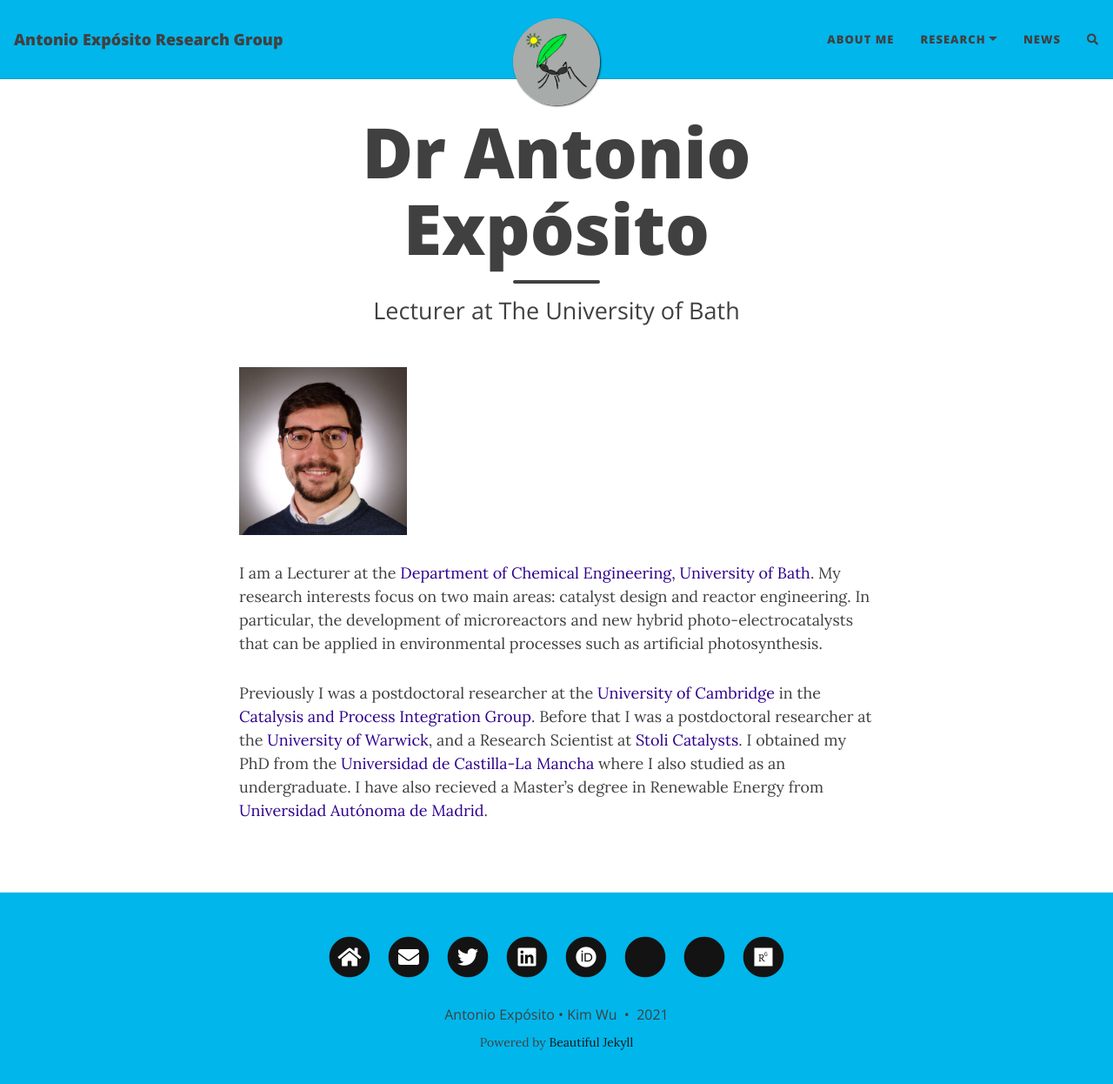
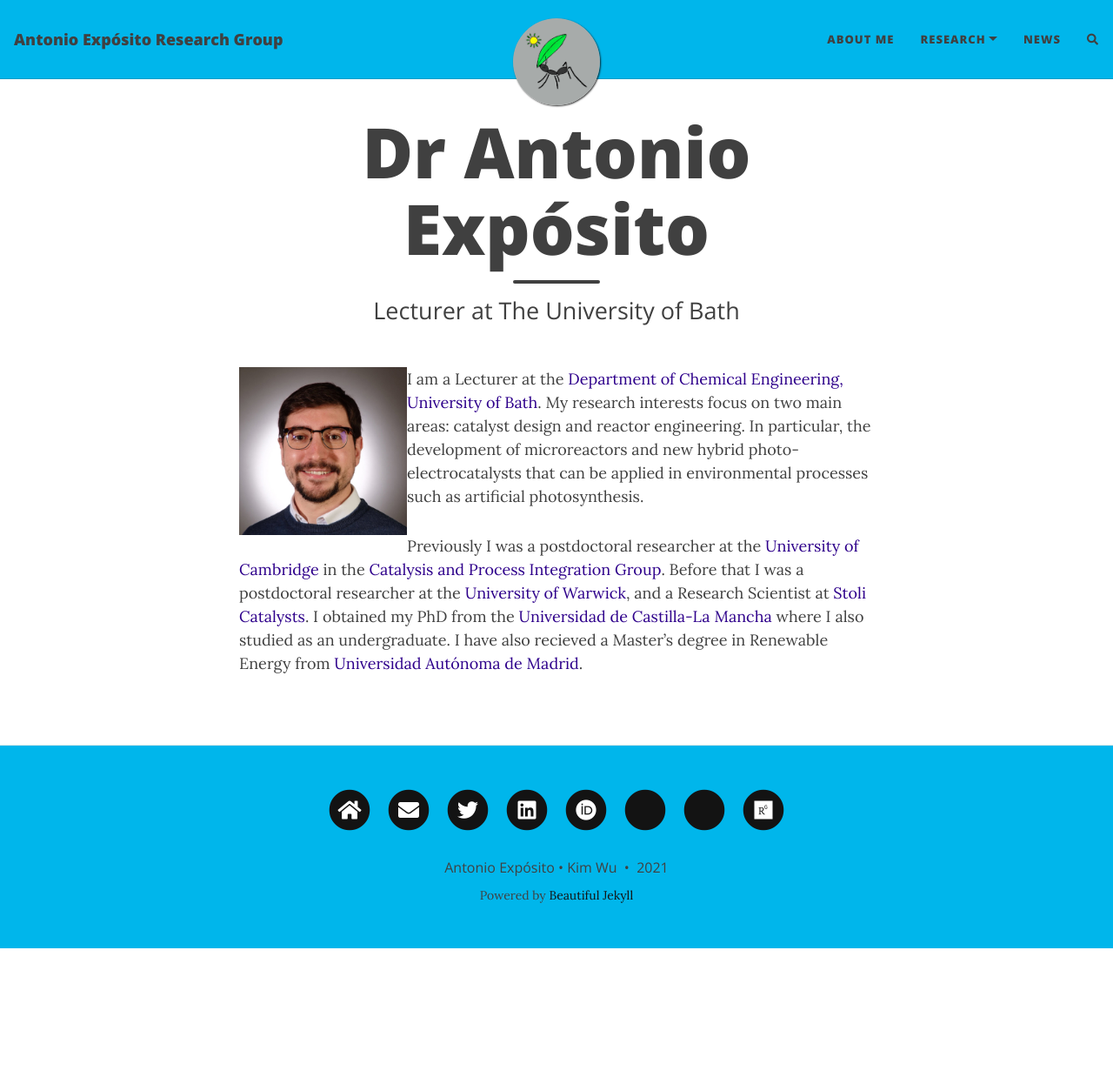
Before and after one commit to AntonioJExposito/AntonioJExposito.github.io, a Jekyll site: the page built from aboutme.md, in a window 1280 px wide and 1259 px high. Shown: the top 1246 px of the window at 87% size. Built offline with Jekyll 4.4.1, drawn with Linux system fonts in a browser that asks for light colours; nearby versions of some CDN libraries; comment, search, counter and statistics services are not loaded; a style sheet for code colours, icons or effects is not loaded.

Commit message:
Update aboutme.md

```diff
--- a/aboutme.md
+++ b/aboutme.md
@@ -4,7 +4,7 @@ title: Dr Antonio Expósito
 subtitle: Lecturer at The University of Bath
 ---
 
-<img src="https://github.com/AntonioJExposito/AntonioJExposito.github.io/blob/3b0bdfddd56200714ad5de46d776658c3c5dbedf/assets/img/Antonio%20Github%20photo%202.jpg" width="193">
+<img align="left" src="https://github.com/AntonioJExposito/AntonioJExposito.github.io/blob/3b0bdfddd56200714ad5de46d776658c3c5dbedf/assets/img/Antonio%20Github%20photo%202.jpg" width="193">
 
 I am a Lecturer at the
       <a href="https://www.bath.ac.uk/departments/department-of-chemical-engineering/" target="_blank">Department of Chemical Engineering, University of Bath</a>.
```
